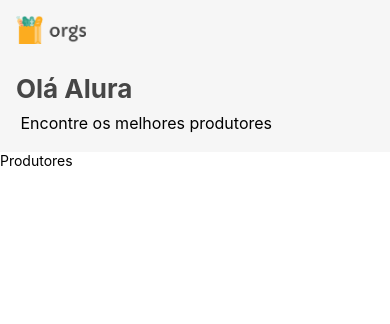
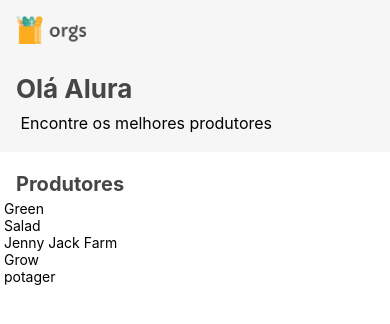
Before and after one commit to AndreSaxton/Curso-de-React-Native-2--utilizando-e-criando-Hooks, a React Native app: screen / in a window 390 px wide. Shown: the top 324 px of the page. Built offline with nearby package versions, Linux system fonts and the light colour scheme.

Commit message:
Armazenando produtores

```diff
--- a/App.js
+++ b/App.js
@@ -1,12 +1,18 @@
 import React from 'react';
-import { SafeAreaView } from 'react-native';
+import { SafeAreaView, StyleSheet } from 'react-native';
 
 import Home from './src/telas/Home'
 
 function App(){
-  return <SafeAreaView>
+  return <SafeAreaView style={estilos.tela}>
      <Home />
     </SafeAreaView>
 }
 
+const estilos = StyleSheet.create({
+  tela: {
+    flex: 1,
+  }
+})
+
 export default App;
--- a/src/telas/Home/componentes/Produtores.js
+++ b/src/telas/Home/componentes/Produtores.js
@@ -1,15 +1,44 @@
-import React, { useEffect } from "react";
-import { Text } from "react-native";
+import React, { useEffect, useState } from "react";
+import { FlatList, Text, StyleSheet } from "react-native";
 
 import { carregaProdutores } from "../../../servicos/carregaDados";
 
-export default function Produtores() {
+export default function Produtores({ topo: Topo }) {
+    const [titulo, setTitulo] = useState('');
+    const [lista, setLista] = useState([]);
+
     useEffect(() => {
         const retorno = carregaProdutores();
         console.log(retorno);
+        setTitulo(retorno.titulo);
+        setLista(retorno.lista);
     },
     []
     );
 
-    return <Text>Produtores</Text>
+    const TopoLista = () => {
+        return <>
+            <Topo />
+            <Text style={estilos.titulo}>{ titulo }</Text>
+        </>
+    }
+
+    // return <Text>{ titulo }</Text>
+    return <FlatList
+        data={lista}
+        renderItem={({item: { nome }}) => <Text> { nome } </Text> }
+        keyExtractor={({nome}) => nome }
+        ListHeaderComponent={TopoLista}
+         />
 }
+
+const estilos = StyleSheet.create({
+    titulo: {
+        fontSize: 20,
+        lineHeight: 32,
+        marginHorizontal: 16,
+        marginTop: 16,
+        fontWeight: 'bold',
+        color: '#464646',
+    },
+})
--- a/src/telas/Home/index.js
+++ b/src/telas/Home/index.js
@@ -3,8 +3,5 @@
 import Produtores from './componentes/Produtores';
 
 export default function Home(){
-    return <>
-        <Topo />
-        <Produtores />
-    </>
+    return <Produtores topo={Topo} />
 }
```
